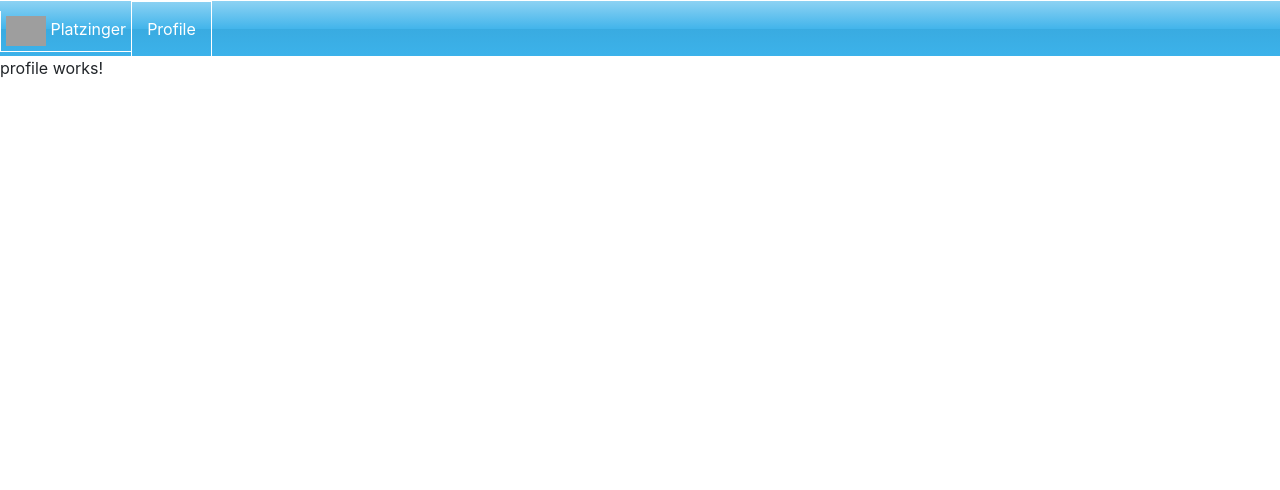
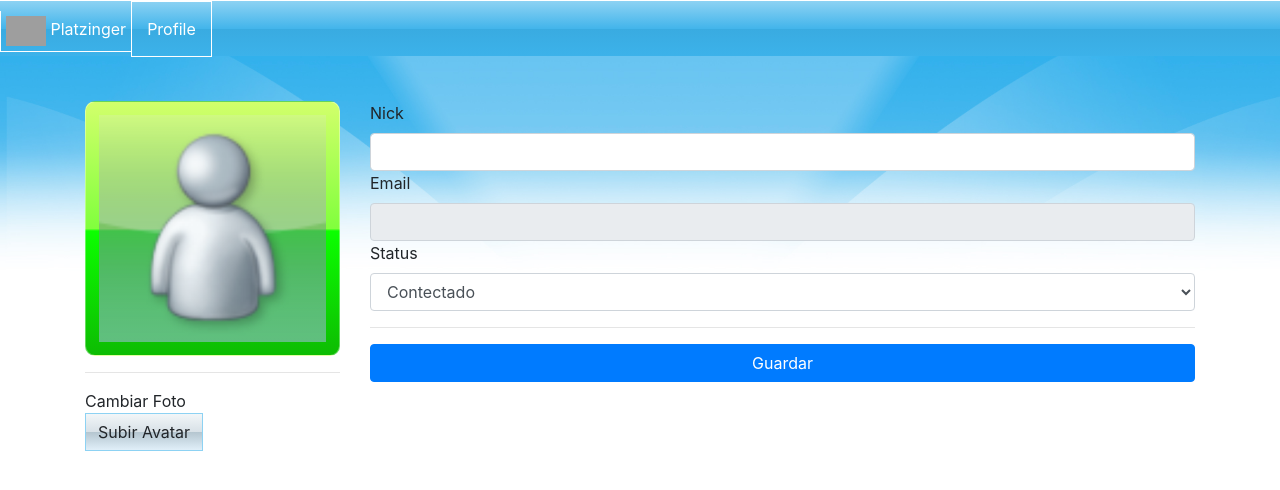
Before and after one commit to cristobalvega/platzinger, an Angular app: page /profile in a window 1280 px wide. Shown: the top 490 px of the page. Built offline with nearby package versions, Linux system fonts and the light colour scheme; grey boxes are pictures that could not be loaded.

Commit message:
Implementando estilos en profile

```diff
--- a/src/app/profile/profile.component.css
+++ b/src/app/profile/profile.component.css
@@ -0,0 +1,5 @@
+#profileContainer {
+  background-image: url("/src/assets/img/msnbg.jpg");
+  background-size: 100%;
+  background-repeat: no-repeat;
+}
--- a/src/app/profile/profile.component.html
+++ b/src/app/profile/profile.component.html
@@ -1,3 +1,42 @@
-<p>
-  profile works!
-</p>
+<div id="profileContainer">
+  <div class="container pato45">
+    <div class="row">
+      <div class="col-md-3">
+        <div class="avatarFrameOnLine">
+          <img src="assets/img/generic_avatar.png" class="avatarImage img-fluid">
+        </div>
+        <hr />
+        <div>
+          <span>Cambiar Foto</span><br />
+          <label class="custom-file-upload">
+            <input type="file">
+            Subir Avatar
+          </label>
+        </div>
+      </div>
+      <div class="col-md-9">
+        <div>
+          <label fixed>Nick</label>
+          <input type="text" class="form-control"/>
+        </div>
+        <div>
+          <div>
+            <label fixed>Email</label>
+            <input type="email" disabled class="form-control"/>
+          </div>
+        </div>
+        <div>
+          <label fixed>Status</label>
+          <select class="form-control">
+            <option value="online">Contectado</option>
+            <option value="away">Ausente</option>
+            <option value="busy">Ocupado</option>
+            <option value="apperar_offline">Descontectado</option>
+          </select>
+        </div>
+        <hr />
+        <a class="btn btn-primary btn-block">Guardar</a>
+      </div>
+    </div>
+  </div>
+</div>
--- a/src/styles.css
+++ b/src/styles.css
@@ -59,3 +59,22 @@
 .marbo5 {
   margin-bottom: 5px;
 }
+
+.pato45 {
+  padding-top: 45px;
+}
+
+input[type="file"] {
+  display: none;
+}
+.custom-file-upload {
+  background: #f2f6f8; /* Old browsers */
+  background: -moz-linear-gradient(top, #f2f6f8 0%, #d8e1e7 50%, #b5c6d0 51%, #e0eff9 100%); /* FF3.6-15 */
+  background: -webkit-linear-gradient(top, #f2f6f8 0%,#d8e1e7 50%,#b5c6d0 51%,#e0eff9 100%); /* Chrome10-25,Safari5.1-6 */
+  background: linear-gradient(to bottom, #f2f6f8 0%,#d8e1e7 50%,#b5c6d0 51%,#e0eff9 100%); /* W3C, IE10+, FF16+, Chrome26+, Opera12+, Safari7+ */
+  filter: progid:DXImageTransform.Microsoft.gradient( startColorstr='#f2f6f8', endColorstr='#e0eff9',GradientType=0 ); /* IE6-9 */
+  display: inline-block;
+  padding: 6px 12px;
+  cursor: pointer;
+  border: 1px solid #8dd2f3;
+}
```
